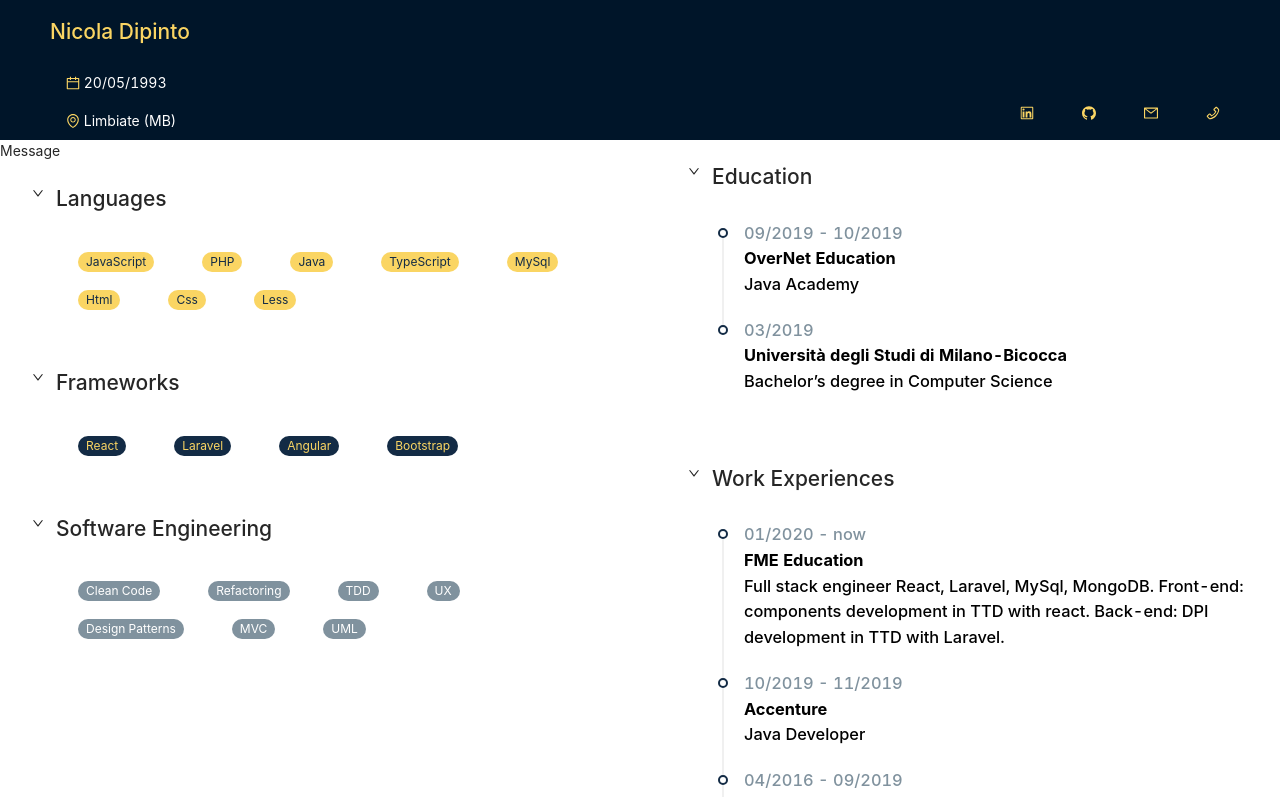
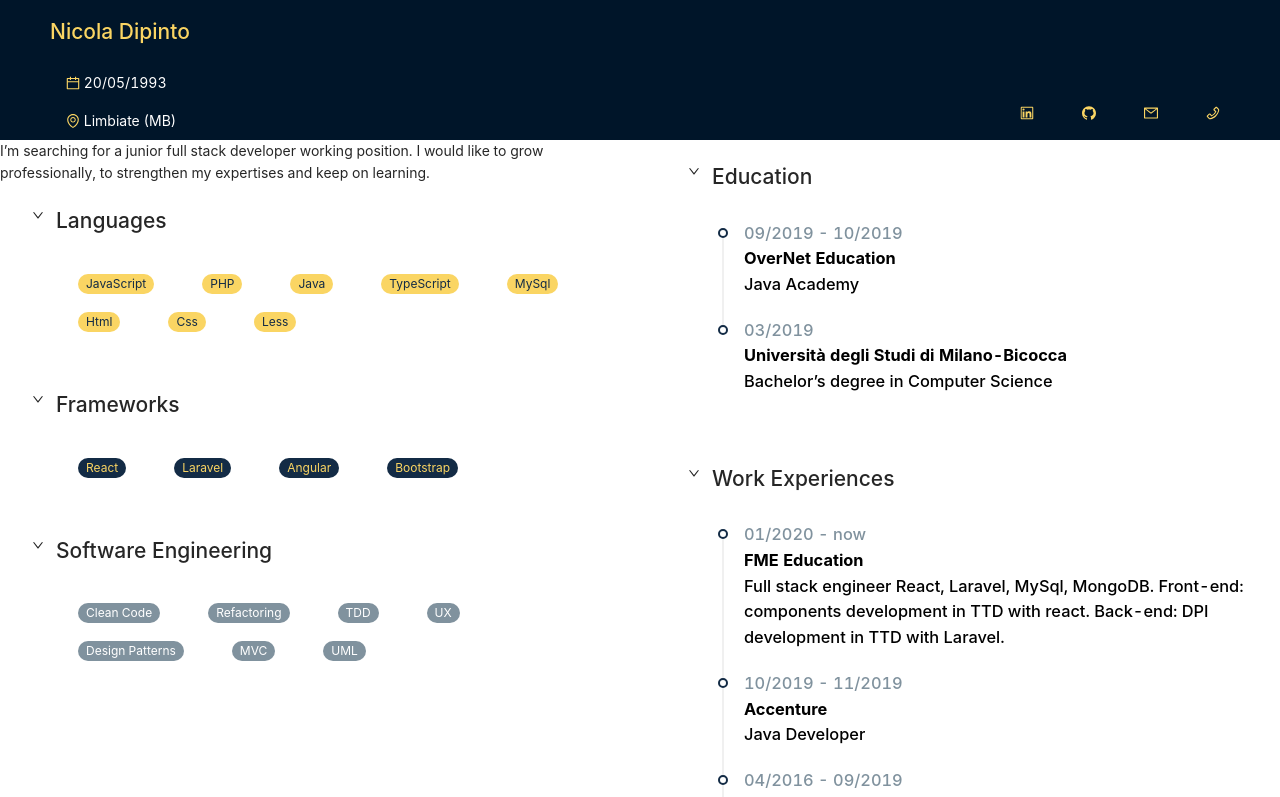
Before and after one commit to NicolaDipintoDev/cv.assignment, a React (Create React App) app in the folder cv-assignment/: page / in a window 1280 px wide. Shown: the top 797 px of the page. Built offline with nearby package versions, Linux system fonts and the light colour scheme.

Commit message:
real Text

```diff
--- a/cv-assignment/src/components/Content/container/leftSide/message/Message.js
+++ b/cv-assignment/src/components/Content/container/leftSide/message/Message.js
@@ -1,6 +1,10 @@
 import React from "react";
 
 const Message = () => (
-  <div> Message </div>
+  <div className='message'>
+    {`I’m searching for a junior full stack developer working position.
+  I would like to grow professionally,
+  to strengthen my expertises and keep on learning. `}
+  </div>
 );
 export default Message;
```
